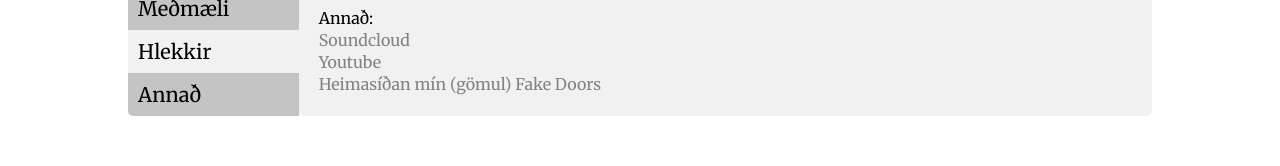
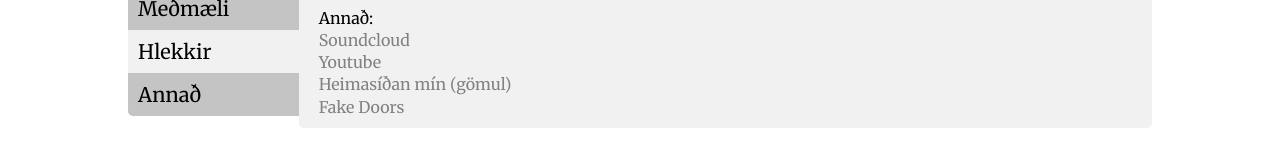
Before and after one commit to 7oi/7oi.github.io, a plain HTML site: page hlekkir.html in a window 1280 px wide. Shown: the part 466-632 px from the top of the page. Drawn offline with nearby package versions, Linux system fonts and the light colour scheme; a script that the page names is missing.

Commit message:
Fix egg on is version

```diff
--- a/hlekkir.html
+++ b/hlekkir.html
@@ -52,7 +52,7 @@
       <br>
       <a href="http://soundcloud.com/7oi">Soundcloud</a><br>
       <a href="https://www.youtube.com/user/dextroc/videos">Youtube</a><br>
-      <a href="http://www.sevenoi.com">Heimasíðan mín (gömul)</a>
+      <a href="http://www.sevenoi.com">Heimasíðan mín (gömul)</a><br>
       <a href="http://www.fakedoors.com/" class="trigger">Fake Doors <span class="hover_msg">Won't open</span></a>
     </p>
   </div>
```
